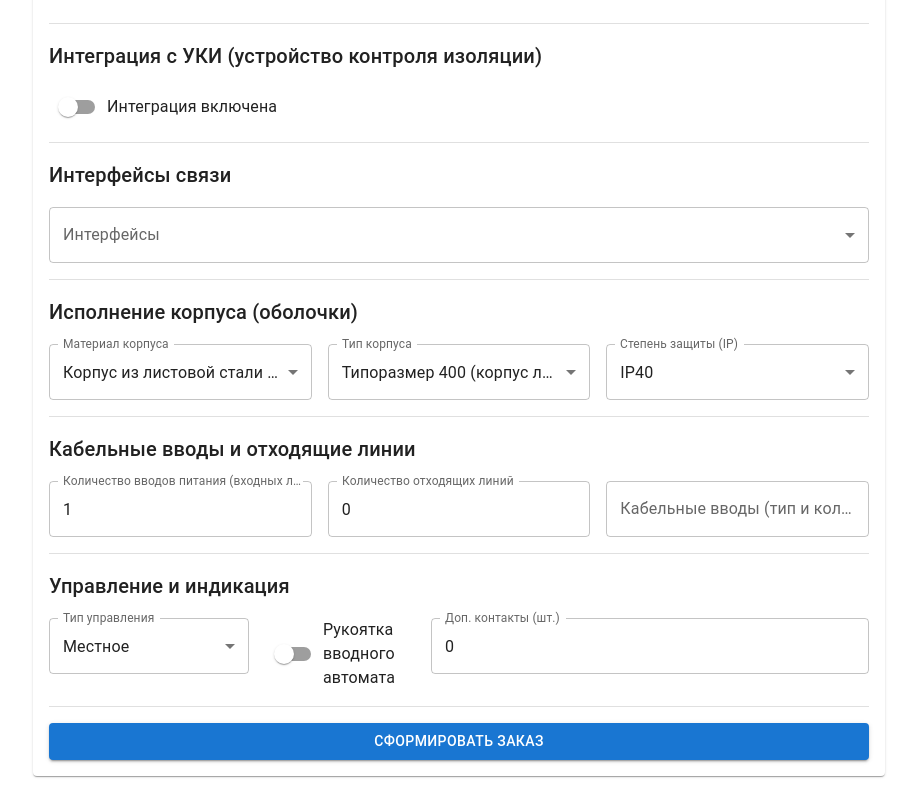
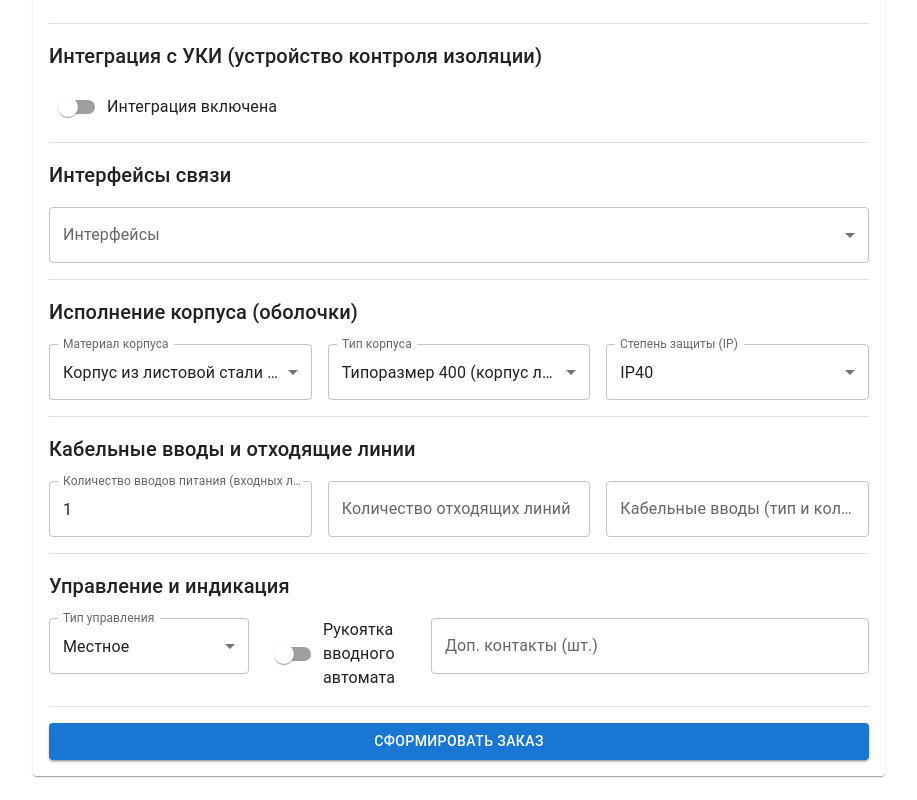
Before and after one commit to daniyarsatybaldy90-glitch/GX-M, a React (Vite) app: page / in a window 1280 px wide. Shown: the part 1471-2271 px from the top of the page, without its empty margins (181-1098 px from the left). Built offline with nearby package versions, Linux system fonts and the light colour scheme.

Commit message:
Fix number field conversion for cabling.inputLines, enclosure.inlets, and controls.auxContacts

```diff
--- a/src/components/ConfiguratorForm.tsx
+++ b/src/components/ConfiguratorForm.tsx
@@ -469,10 +469,28 @@ export default function ConfiguratorForm(){
         <Typography variant="h6">Кабельные вводы и отходящие линии</Typography>
         <Stack direction={{ xs:'column', sm:'row' }} spacing={2}>
           <Controller name="enclosure.inlets" control={control} render={({ field })=>(
-            <TextField type="number" label="Количество вводов питания (входных линий)" inputProps={{ min:1, max:10 }} {...field} fullWidth sx={{ minWidth: 200 }} />
+            <TextField
+              type="number"
+              label="Количество вводов питания (входных линий)"
+              inputProps={{ min:1, max:10 }}
+              {...field}
+              value={field.value || ''}
+              onChange={(e) => field.onChange(parseInt(e.target.value) || 0)}
+              fullWidth
+              sx={{ minWidth: 200 }}
+            />
           )}/>
           <Controller name="cabling.inputLines" control={control} render={({ field })=>(
-            <TextField type="number" label="Количество отходящих линий" inputProps={{ min:0, max:10 }} {...field} fullWidth sx={{ minWidth: 200 }} />
+            <TextField
+              type="number"
+              label="Количество отходящих линий"
+              inputProps={{ min:0, max:10 }}
+              {...field}
+              value={field.value || ''}
+              onChange={(e) => field.onChange(parseInt(e.target.value) || 0)}
+              fullWidth
+              sx={{ minWidth: 200 }}
+            />
           )}/>
           <Controller name="cabling.cableEntries" control={control} render={({ field })=>(
             <TextField label="Кабельные вводы (тип и количество сальников)" placeholder="Например: М20x1.5 (2 шт.)" {...field} fullWidth sx={{ minWidth: 250 }} />
@@ -499,7 +517,16 @@ export default function ConfiguratorForm(){
           )}/>
 
           <Controller name="controls.auxContacts" control={control} render={({ field })=>(
-            <TextField type="number" label="Доп. контакты (шт.)" inputProps={{ min:0, max:8 }} {...field} fullWidth sx={{ minWidth: 150 }} />
+            <TextField
+              type="number"
+              label="Доп. контакты (шт.)"
+              inputProps={{ min:0, max:8 }}
+              {...field}
+              value={field.value || ''}
+              onChange={(e) => field.onChange(parseInt(e.target.value) || 0)}
+              fullWidth
+              sx={{ minWidth: 150 }}
+            />
           )}/>
         </Stack>
 
```
